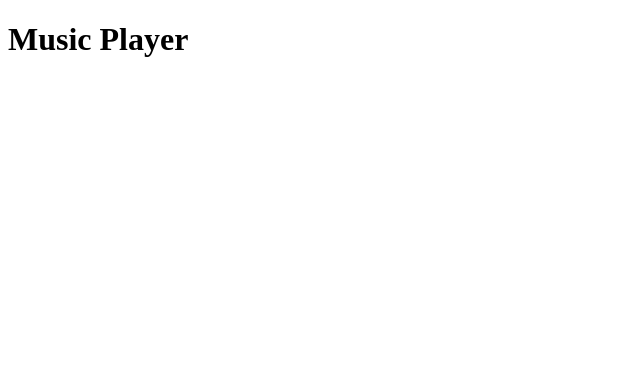
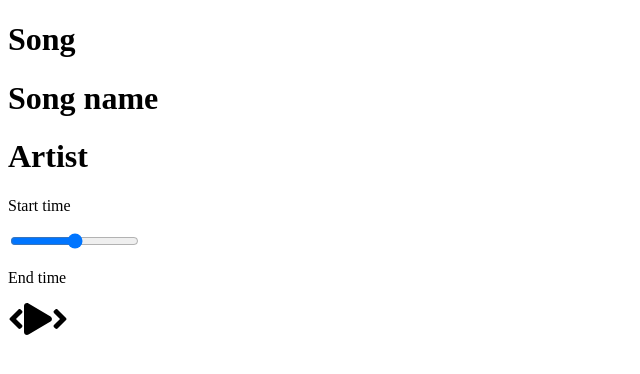
Before and after one commit to AsyaCemeniel/Music-Player, a React (Create React App) app: page / in a window 1280 px wide. Shown: the top 374 px of the page, without its empty margins (0-640 px from the left). Built offline with nearby package versions, Linux system fonts and the light colour scheme.

Commit message:
Add Player and Song components

```diff
--- a/package.json
+++ b/package.json
@@ -3,6 +3,9 @@
   "version": "0.1.0",
   "private": true,
   "dependencies": {
+    "@fortawesome/fontawesome-svg-core": "^1.2.34",
+    "@fortawesome/free-solid-svg-icons": "^5.15.2",
+    "@fortawesome/react-fontawesome": "^0.1.14",
     "@testing-library/jest-dom": "^5.11.9",
     "@testing-library/react": "^11.2.5",
     "@testing-library/user-event": "^12.8.1",
--- a/src/App.js
+++ b/src/App.js
@@ -1,7 +1,12 @@
+import React from "react";
+import Player from "./components/Player";
+import Song from "./components/Song";
+
 function App() {
   return (
     <div>
-      <h1>Music Player</h1>
+      <Song />
+      <Player />
     </div>
   );
 }
--- /dev/null
+++ b/src/components/Player.js
@@ -0,0 +1,30 @@
+import React from "react";
+import { FontAwesomeIcon } from "@fortawesome/react-fontawesome";
+import {
+  faPlay,
+  faAngleLeft,
+  faAngleRight,
+} from "@fortawesome/free-solid-svg-icons";
+
+const Player = () => {
+  return (
+    <div className="player">
+      <div className="time-control">
+        <p>Start time</p>
+        <input type="range" />
+        <p>End time</p>
+      </div>
+      <div className="play-control">
+        <FontAwesomeIcon className="skip-back" size="2x" icon={faAngleLeft} />
+        <FontAwesomeIcon className="play" size="2x" icon={faPlay} />
+        <FontAwesomeIcon
+          className="skip-forward"
+          size="2x"
+          icon={faAngleRight}
+        />
+      </div>
+    </div>
+  );
+};
+
+export default Player;
--- /dev/null
+++ b/src/components/Song.js
@@ -0,0 +1,13 @@
+import React from "react";
+
+const Song = () => {
+  return (
+    <div className="song-container">
+      <h1>Song</h1>
+      <h1>Song name</h1>
+      <h1>Artist</h1>
+    </div>
+  );
+};
+
+export default Song;
```
Also changed, not shown: 1 other file (tests, documents, lock files or other folders).
